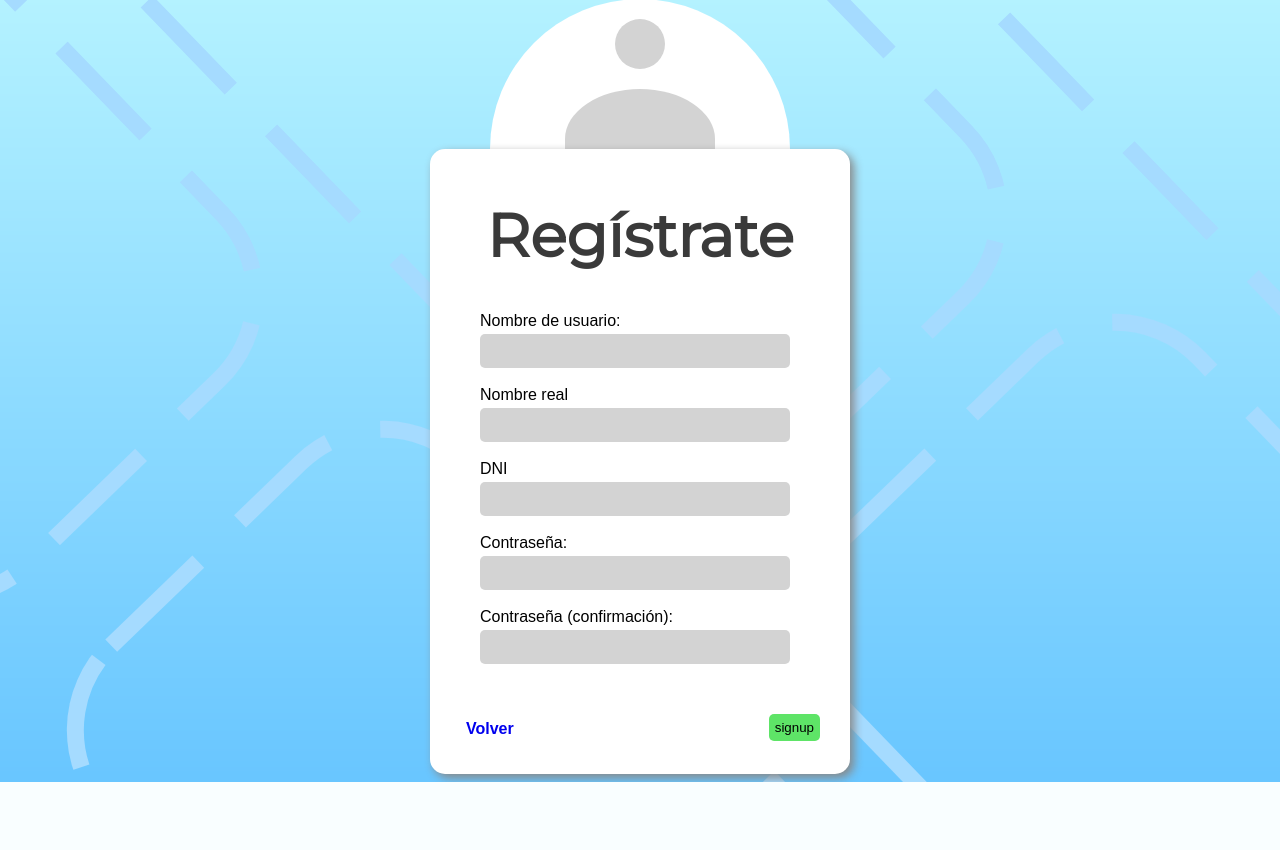
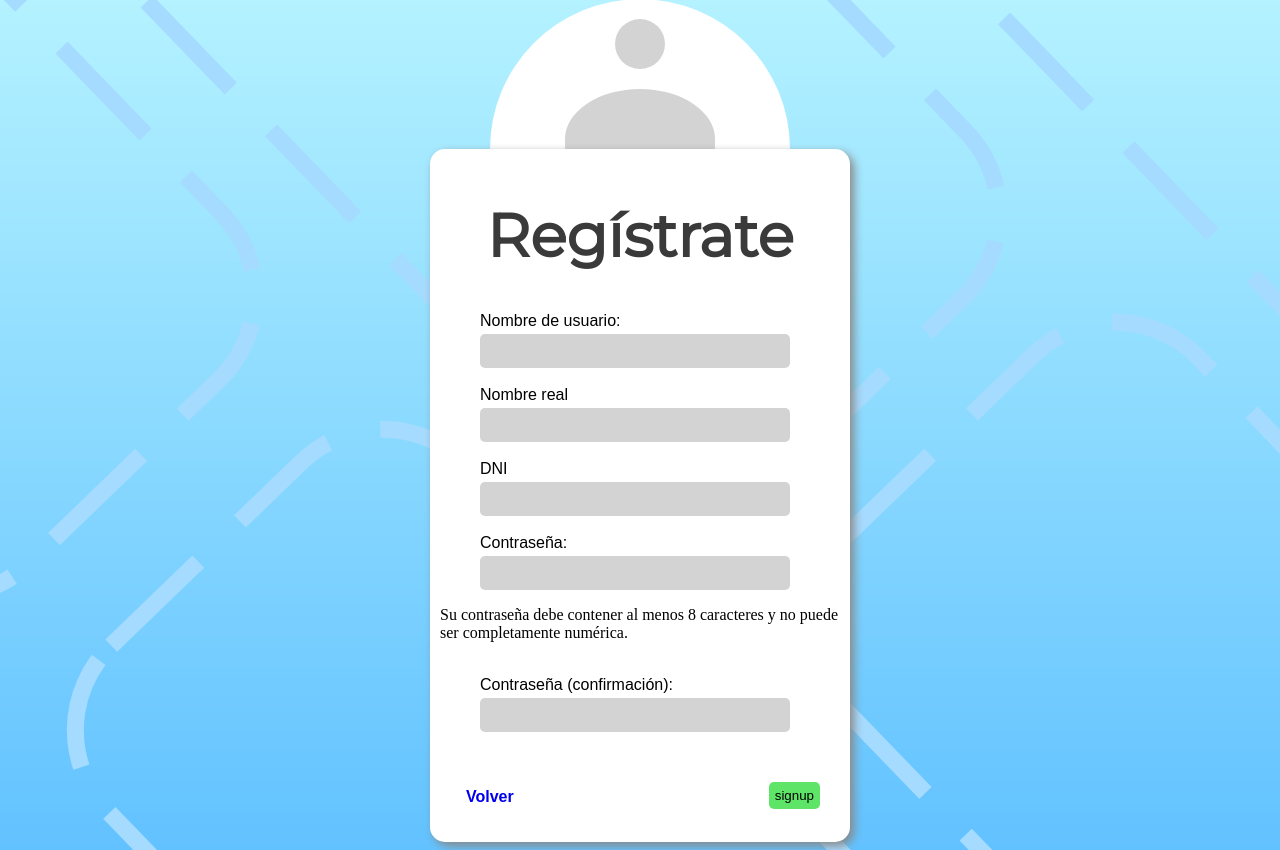
Before and after one commit to FranElfers/wans, a Django app: page /signup/ in a window 1280 px wide. Shown: the part 101-951 px from the top of the page. Before the commit the page ends 883 px from the top, so only its background shows below. Run offline with Django 3.2, Linux system fonts and the light colour scheme.

Commit message:
Registro completo y grupos creados

```diff
--- a/wans/forms.py
+++ b/wans/forms.py
@@ -5,10 +5,13 @@ from .models import Pedido, Cliente
 class PedidoForm(forms.ModelForm):
     class Meta:
         model = Pedido
-        fields = ('usuario', 'dificultad', 'presentacion', 'ubicacion')
+        fields = ('presentacion', 'ubicacion')
 
 
 class ClienteForm(forms.ModelForm):
+
+    dni_error = ''
+
     class Meta:
         model = Cliente
         fields = ('nombre', 'dni')
--- a/wans/models.py
+++ b/wans/models.py
@@ -13,7 +13,7 @@ class Cliente(models.Model):
 
 
 class Pedido(models.Model):
-    usuario = models.ForeignKey(User, on_delete=models.CASCADE, null=True)
+    usuario = models.ForeignKey("auth.User", on_delete=models.CASCADE, null=True)
     presentacion = models.CharField(max_length=100)
     ubicacion = models.CharField(max_length=100)
     dificultad = models.CharField(max_length=6)
--- a/wans/static/css/login.css
+++ b/wans/static/css/login.css
@@ -85,3 +85,8 @@ a.iniciar {
 .espacio {
 	height: 20px;
 }
+
+.error {
+	color: red;
+	font-style: italic;
+}
--- a/wans/templates/registration/singup.html
+++ b/wans/templates/registration/singup.html
@@ -7,20 +7,23 @@
         {% csrf_token %}
         <span>{{ user_form.username.label_tag }}</span>
         <span>{{ user_form.username }}</span>
+        <span class="error">{{ user_form.username.errors }}</span>
         <br>
         <span>Nombre real</span>
         <span>{{ cliente_form.nombre }}</span>
         <br>
         <span>DNI</span>
         <span>{{ cliente_form.dni }}</span>
+        <span class="error">{{ cliente_form.dni_error }}</span>
         <br>
         <span>{{ user_form.password1.label_tag }}</span>
         <span>{{ user_form.password1 }}</span>
+        <p>Su contraseña debe contener al menos 8 caracteres y no puede ser completamente numérica.</p>
         <br>
         <span>{{ user_form.password2.label_tag }}</span>
         <span>{{ user_form.password2 }}</span>
-        {% if user_form.errors or cliente_form.errors %}
-            <span>Error</span>
+        {% if user_form.errors %}
+            <span class="error">{{ user_form.error_messages }}</span>
         {% endif %}
         <input class="iniciar" type="submit" value="signup"/>
         <a class="iniciar" href="{% url 'inicio' %}">Volver</a>
--- a/wans/templates/wans/lista.html
+++ b/wans/templates/wans/lista.html
@@ -30,7 +30,7 @@
 <table>
 	{% for p in pedidos %}
 	<tr>
-		<td>{{ p.cliente }}</td>
+		<td>{{ p.usuario }}</td>
 		<td>| {{ p.presentacion }}</td>
 		<td>| {{ p.ubicacion }}</td>
 		<td>| {{ p.dificultad }}</td>
--- a/wans/views.py
+++ b/wans/views.py
@@ -1,10 +1,10 @@
 from django.shortcuts import render, redirect
 from django.contrib.auth.forms import UserCreationForm
-from django.contrib.auth.decorators import login_required
 from .models import *
-from django.contrib.auth.models import User
 from .forms import PedidoForm, ClienteForm
-from django.shortcuts import get_object_or_404
+#from django.contrib.auth.models import User
+#from django.contrib.auth.decorators import login_required
+#from django.shortcuts import get_object_or_404
 
 
 # Create your views here.
@@ -18,7 +18,7 @@ def trabajos(request):
 
 
 def new_pedido(request):
-    # user = get_object_or_404(User, pk=user_id)
+    #user = get_object_or_404(User, pk=user_id)
     if request.method == "POST":
         form = PedidoForm(request.POST)
         if form.is_valid():
@@ -40,12 +40,17 @@ def signup(request):
     if request.method == 'POST':
         user_form = UserCreationForm(request.POST)
         cliente_form = ClienteForm(request.POST)
-        if user_form.is_valid() and cliente_form.is_valid():
+        cliente = cliente_form.save(commit=False)
+        dni_repetido = Cliente.objects.filter(dni=cliente.dni).exists()
+        if user_form.is_valid() and cliente_form.is_valid() and not dni_repetido:
             user = user_form.save()
-            cliente = cliente_form.save(commit=False)
             cliente.usuario = user
+            clientes = Group.objects.get(name='Clientes')
+            clientes.user_set.add(cliente.usuario)
             cliente.save()
-            return redirect('inicio')
+            return redirect('login')
+        elif dni_repetido:
+            cliente_form.dni_error = 'Error: DNI ya registrado'
     else:
         user_form = UserCreationForm()
         cliente_form = ClienteForm()
```
Also changed, not shown: wans/templates/wans/nav_base.html (+7 -3 lines).
